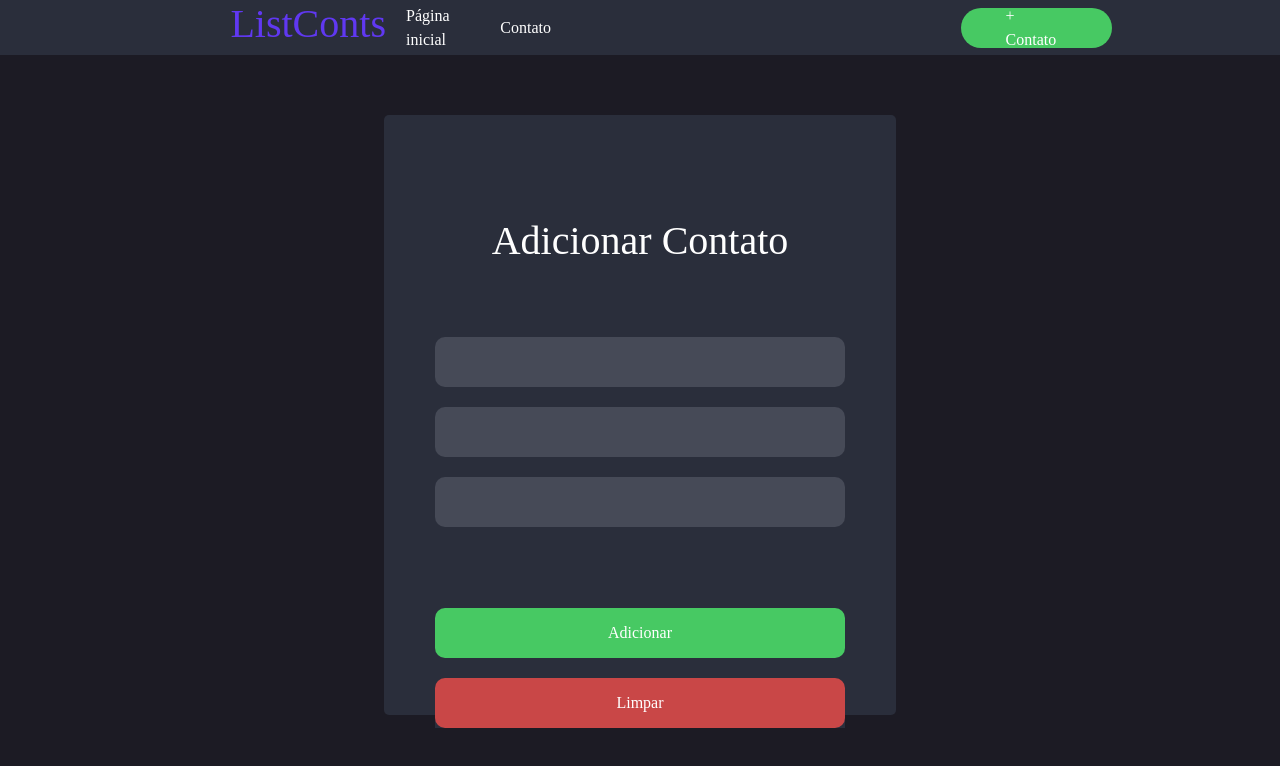
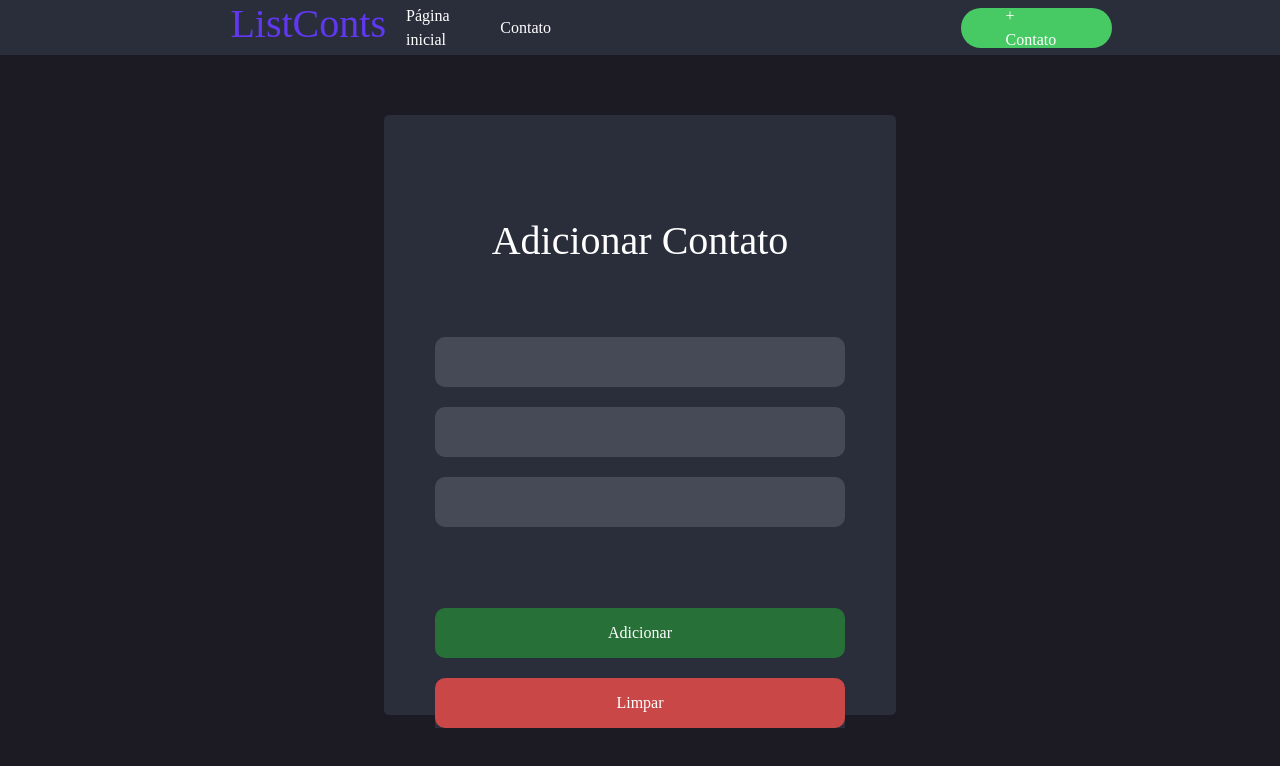
Before and after one commit to ViniHGV/ListConts_FrontEnd, a React (Vite) app: page /adicionar in a window 1280 px wide. In both pictures the pointer is over the button "Adicionar". Shown: the top 766 px of the page. Built offline with nearby package versions, Linux system fonts and the light colour scheme.

Commit message:
adicionando transition no botão adicionar

```diff
--- a/src/Pages/Adicionar/index.css
+++ b/src/Pages/Adicionar/index.css
@@ -48,9 +48,11 @@ div.containerInputs form{
     background-color: #47C963;
     height: 50px;
     border-radius: 10px;
-    transition: backgroud-color 2s;
+    transition: backgroud-color 2s ease-out;
 }
-
+.btnFormSub:hover{
+    background-color: #277037;
+}
 
 .btnFormCls{
     margin-top: 20px;
```
